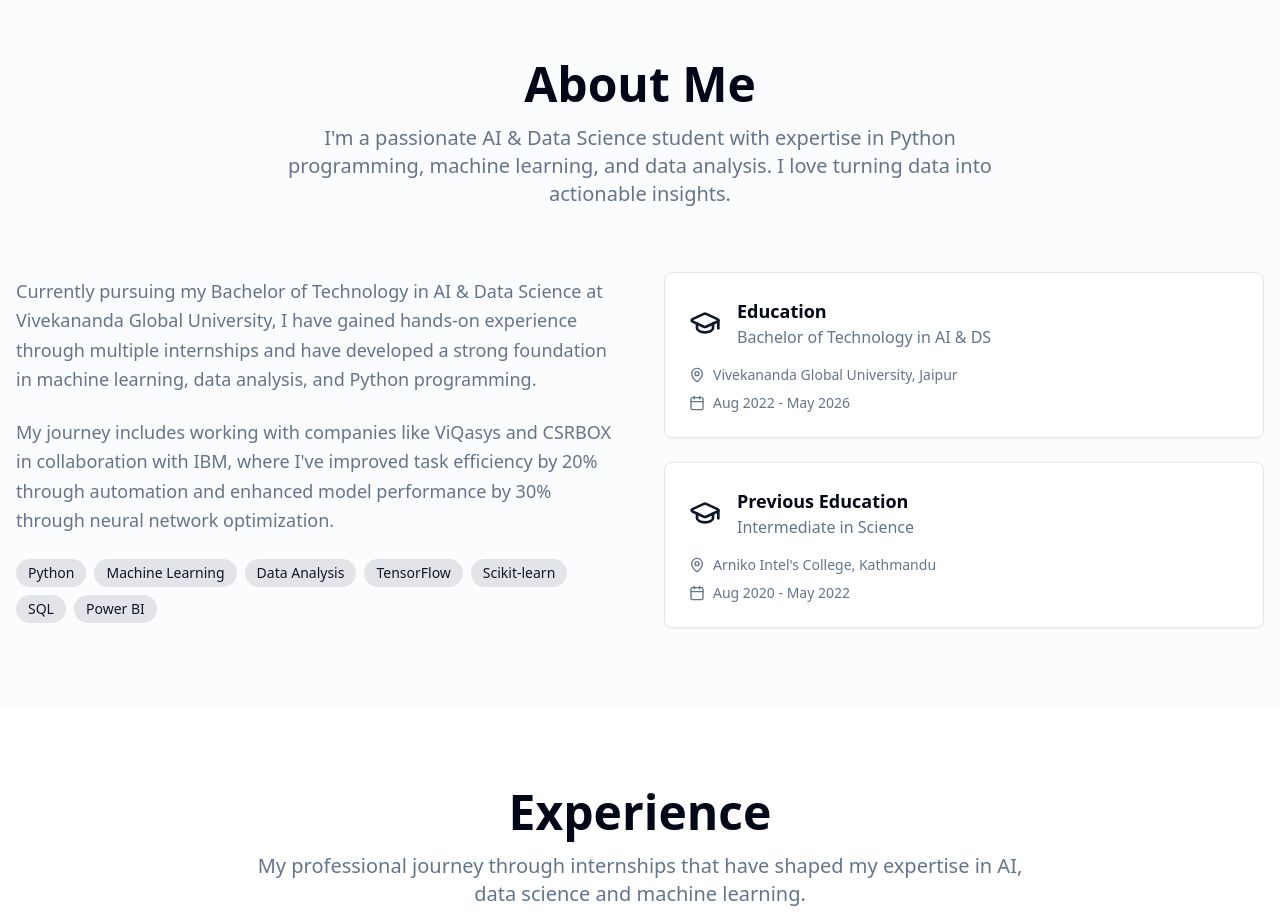
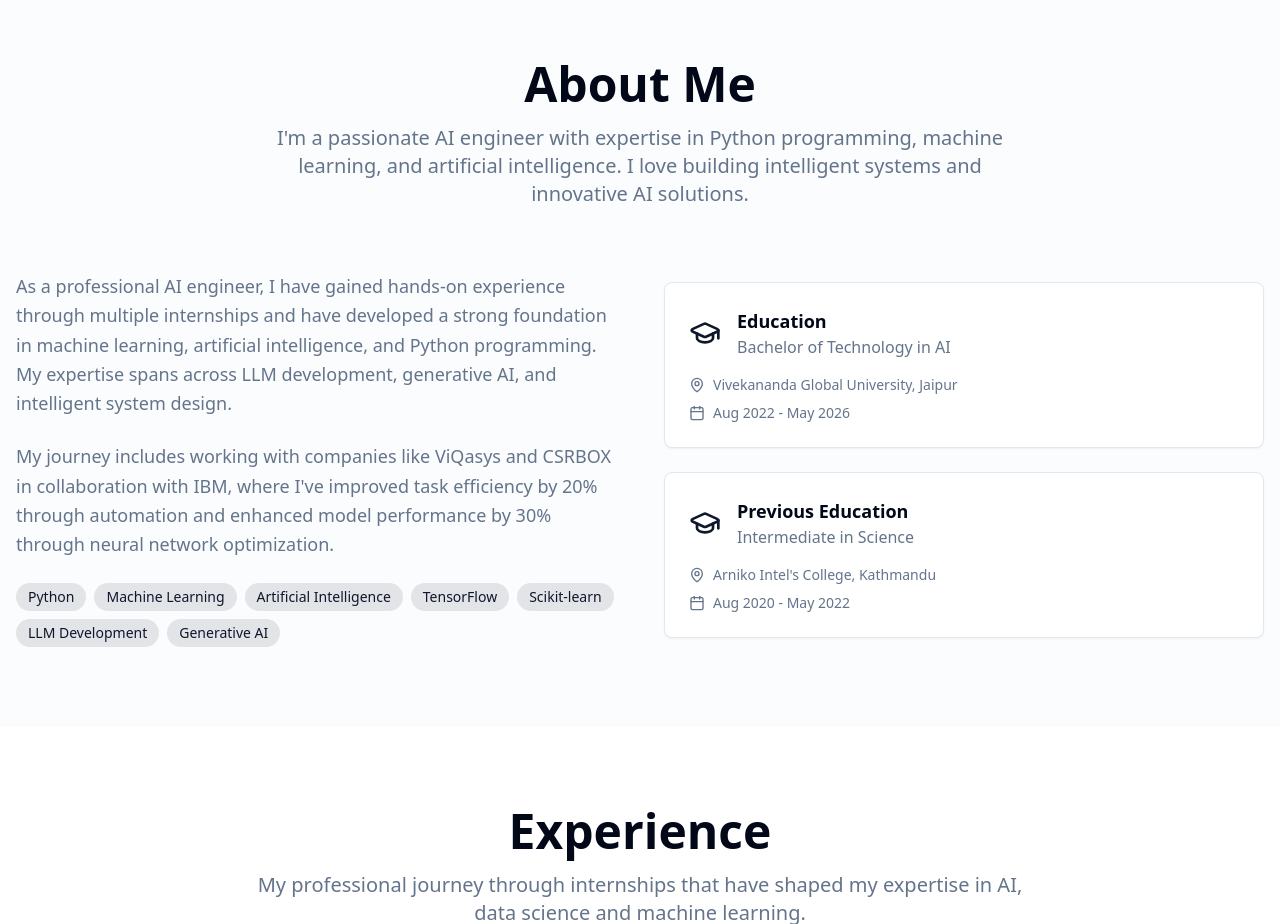
Before and after one commit to rupesh-yadav1/Portfolio, a React (Vite) app: page / in a window 1280 px wide. Shown: the part 820-1744 px from the top of the page. Built offline with nearby package versions, Linux system fonts and the light colour scheme.

Commit message:
Refine Hero section text
Update Hero section to remove "student" references and "data science", replacing them with "passionate AI engineer" and "professional AI engineer" respectively.

```diff
--- a/src/components/About.tsx
+++ b/src/components/About.tsx
@@ -9,17 +9,17 @@ const About = () => {
         <div className="text-center mb-16 animate-fade-in">
           <h2 className="text-4xl md:text-5xl font-bold mb-4 text-foreground">About Me</h2>
           <p className="text-xl text-muted-foreground max-w-3xl mx-auto">
-            I'm a passionate AI & Data Science student with expertise in Python programming,
-            machine learning, and data analysis. I love turning data into actionable insights.
+            I'm a passionate AI engineer with expertise in Python programming,
+            machine learning, and artificial intelligence. I love building intelligent systems and innovative AI solutions.
           </p>
         </div>
 
         <div className="grid md:grid-cols-2 gap-12 items-center">
           <div className="space-y-6 animate-fade-in">
             <p className="text-lg text-muted-foreground leading-relaxed">
-              Currently pursuing my Bachelor of Technology in AI & Data Science at Vivekananda Global University,
-              I have gained hands-on experience through multiple internships and have developed a strong foundation
-              in machine learning, data analysis, and Python programming.
+              As a professional AI engineer, I have gained hands-on experience through multiple internships
+              and have developed a strong foundation in machine learning, artificial intelligence, and Python programming.
+              My expertise spans across LLM development, generative AI, and intelligent system design.
             </p>
 
             <p className="text-lg text-muted-foreground leading-relaxed">
@@ -29,7 +29,7 @@ const About = () => {
             </p>
 
             <div className="flex flex-wrap gap-2">
-              {["Python", "Machine Learning", "Data Analysis", "TensorFlow", "Scikit-learn", "SQL", "Power BI"].map((skill) => (
+              {["Python", "Machine Learning", "Artificial Intelligence", "TensorFlow", "Scikit-learn", "LLM Development", "Generative AI"].map((skill) => (
                 <span key={skill} className="px-3 py-1 bg-primary/10 text-primary rounded-full text-sm font-medium">
                   {skill}
                 </span>
@@ -44,7 +44,7 @@ const About = () => {
                   <GraduationCap className="h-8 w-8 text-primary" />
                   <div>
                     <h3 className="font-semibold text-lg">Education</h3>
-                    <p className="text-muted-foreground">Bachelor of Technology in AI & DS</p>
+                    <p className="text-muted-foreground">Bachelor of Technology in AI</p>
                   </div>
                 </div>
                 <div className="space-y-2">
```
